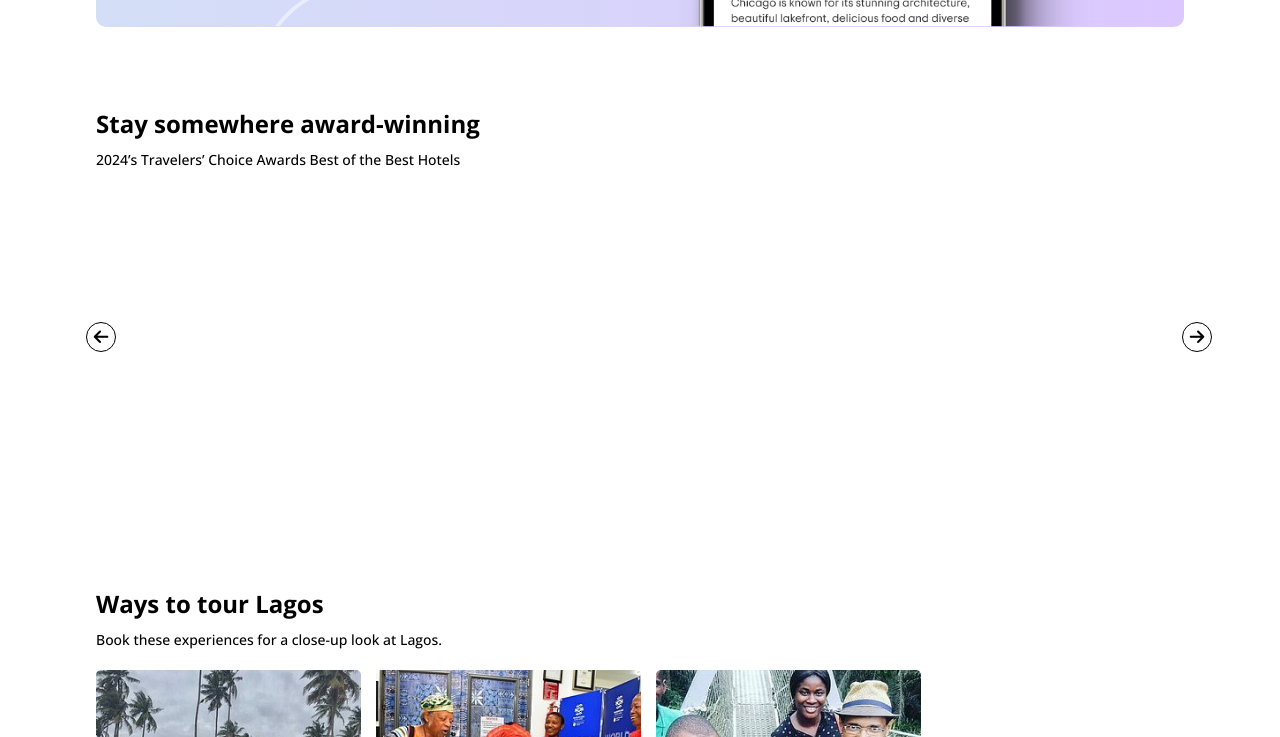
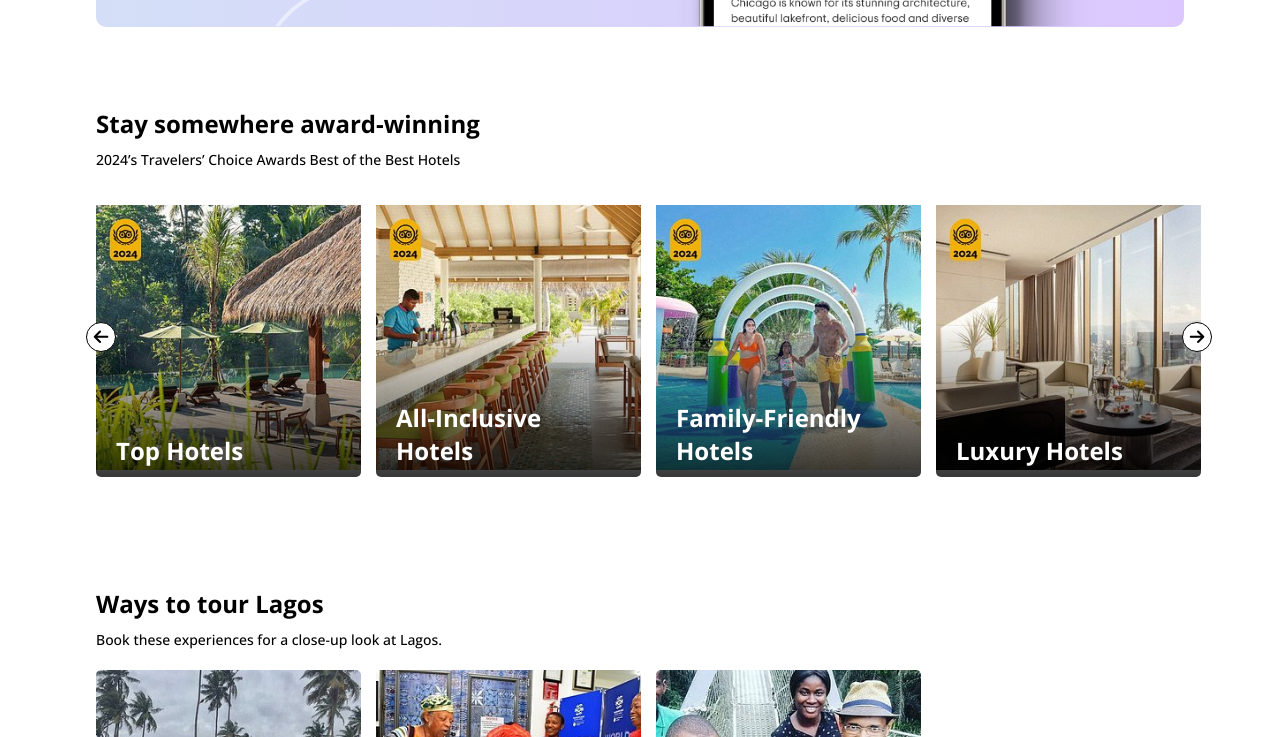
Before and after one commit to Luwaiz/VacationWeb, a plain HTML site: page index.html in a window 1280 px wide. Both pictures are taken after a click on the button 101 px from the left and 1164 px from the top of the page. Shown: the part 827-1564 px from the top of the page. Drawn offline with nearby package versions, Linux system fonts and the light colour scheme; files whose address does not match are found by name.

Commit message:
add fixed the scrollbar again

```diff
--- a/index.html
+++ b/index.html
@@ -95,7 +95,7 @@
         </div>
         <div id="hotels-cont">
             <button onclick="moveLeft()" id="arrow-left"><i class="fa-solid fa-arrow-left fa-lg"></i></button>
-            <!-- <div class="hotel-card" id="hotel-card1">
+            <div class="hotel-card" id="hotel-card1">
                 <div class="image-overlay">
                     <p class="hotel-text">Top Hotels</p>
                 </div>
@@ -117,7 +117,7 @@
                 <div class="image-overlay">
                     <p class="hotel-text">Pet-Friendly Hotels</p>
                 </div>
-            </div> -->
+            </div>
             <button onclick="moveRight()" id="arrow-right"><i class="fa-solid fa-arrow-right fa-lg"></i></button>
         </div>
     </section>
--- a/script.js
+++ b/script.js
@@ -21,7 +21,7 @@ function moveRight(){
 }
 function moveLeft(){
     let right=document.getElementById("hotels-cont")
-    right.scrollLeft = right.offsetWidth
+    right.scrollLeft -= right.offsetWidth
 
 }
 function trending1(){
```
Also changed, not shown: images/tour5.jpg (added), images/tour6.jpg (added), images/tour7.jpg (added).
